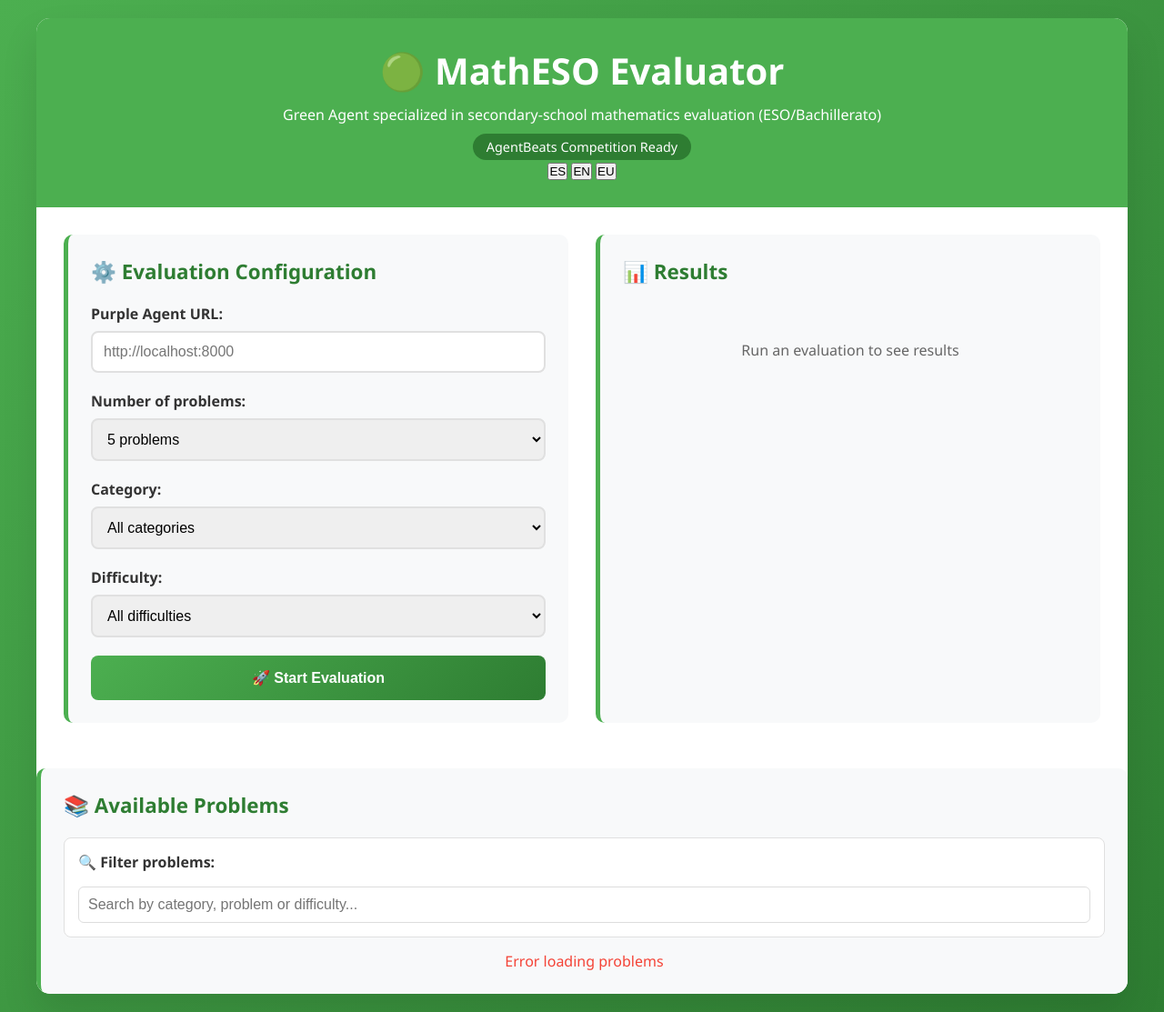
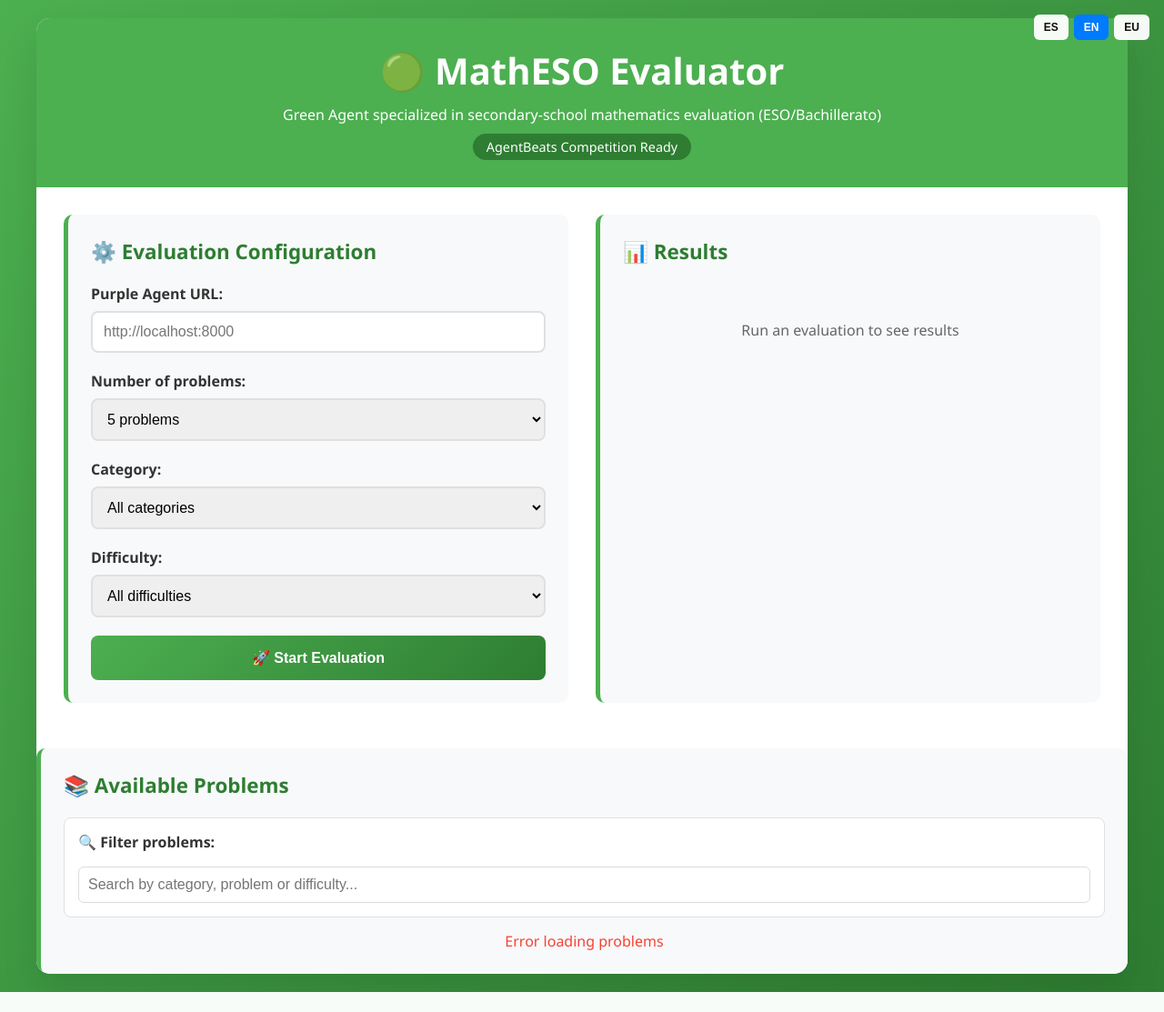
Before and after one commit to zumaia/agente-matematico, a FastAPI app: template templates/green_index_en.html in a window 1280 px wide. Shown: the whole page at 91% size. After the commit the page ends 1091 px from the top, so only its background shows below. Run offline with FastAPI, Linux system fonts and the light colour scheme; the template is opened without the code that fills it, so the values that code supplies are empty.

Commit message:
ui(green): add language-switcher CSS to English template (fix EN visibility)

```diff
--- a/templates/green_index_en.html
+++ b/templates/green_index_en.html
@@ -6,6 +6,30 @@
     <title>MathESO Evaluator - Green Agent</title>
     <style>
         /* Styles copied from the Spanish template but text is English */
+        /* language switcher style aligned with Purple UI */
+        .language-switcher {
+            position: absolute;
+            top: 16px;
+            right: 16px;
+            display: flex;
+            gap: 6px;
+            z-index: 40;
+        }
+        .lang-btn {
+            padding: 6px 10px;
+            border: 1px solid rgba(255,255,255,0.15);
+            background: rgba(255,255,255,0.95);
+            cursor: pointer;
+            border-radius: 6px;
+            font-size: 12px;
+            font-weight: 700;
+            color: #0d0d0d;
+        }
+        .lang-btn.active {
+            background: #007bff; /* blue active */
+            color: white;
+            border-color: #007bff;
+        }
         * { margin: 0; padding: 0; box-sizing: border-box; }
         body { font-family: 'Segoe UI', Tahoma, Geneva, Verdana, sans-serif; background: linear-gradient(135deg, #4CAF50 0%, #2E7D32 100%); min-height: 100vh; padding: 20px; }
         .container { max-width: 1200px; margin: 0 auto; background: white; border-radius: 15px; box-shadow: 0 20px 40px rgba(0,0,0,0.1); overflow: hidden; }
```
